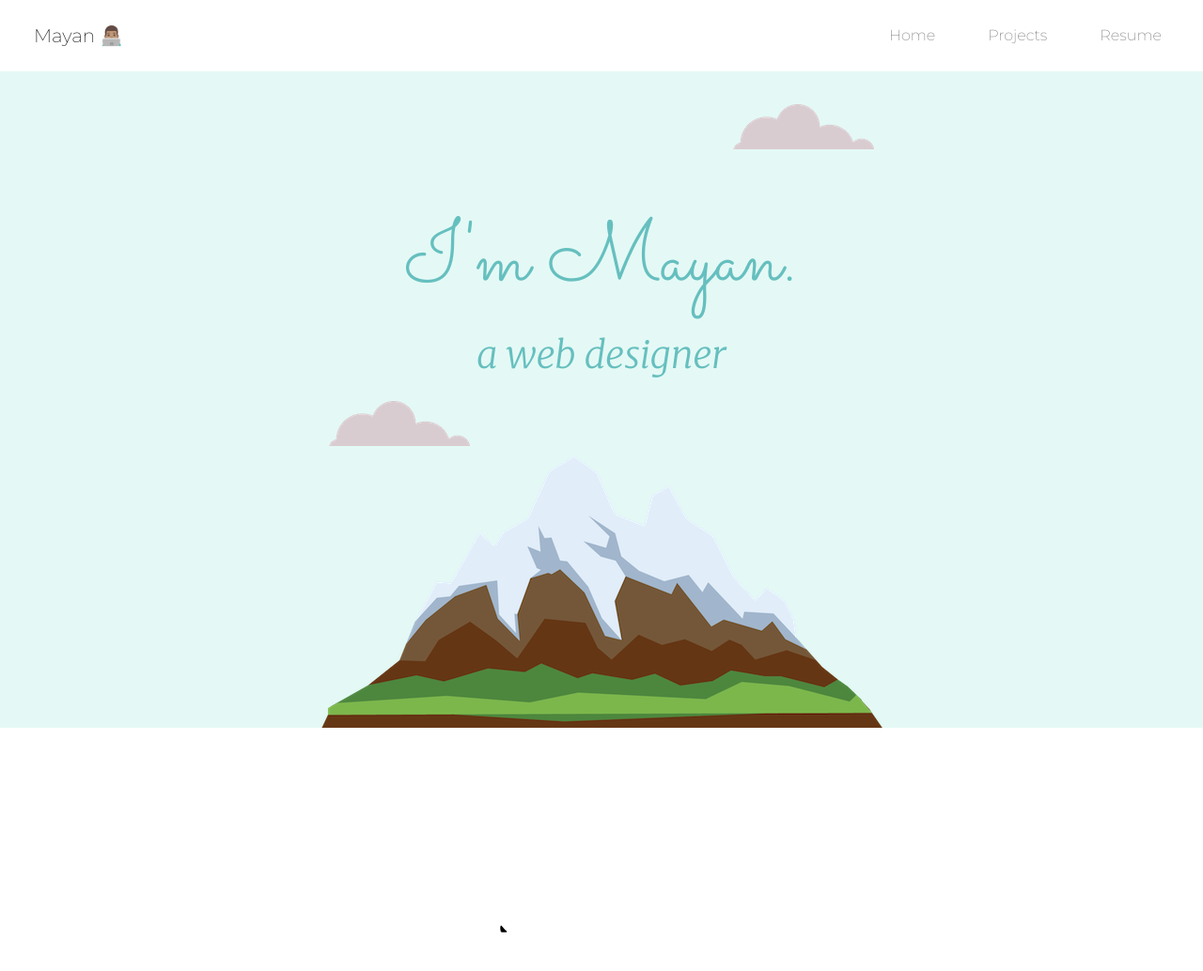
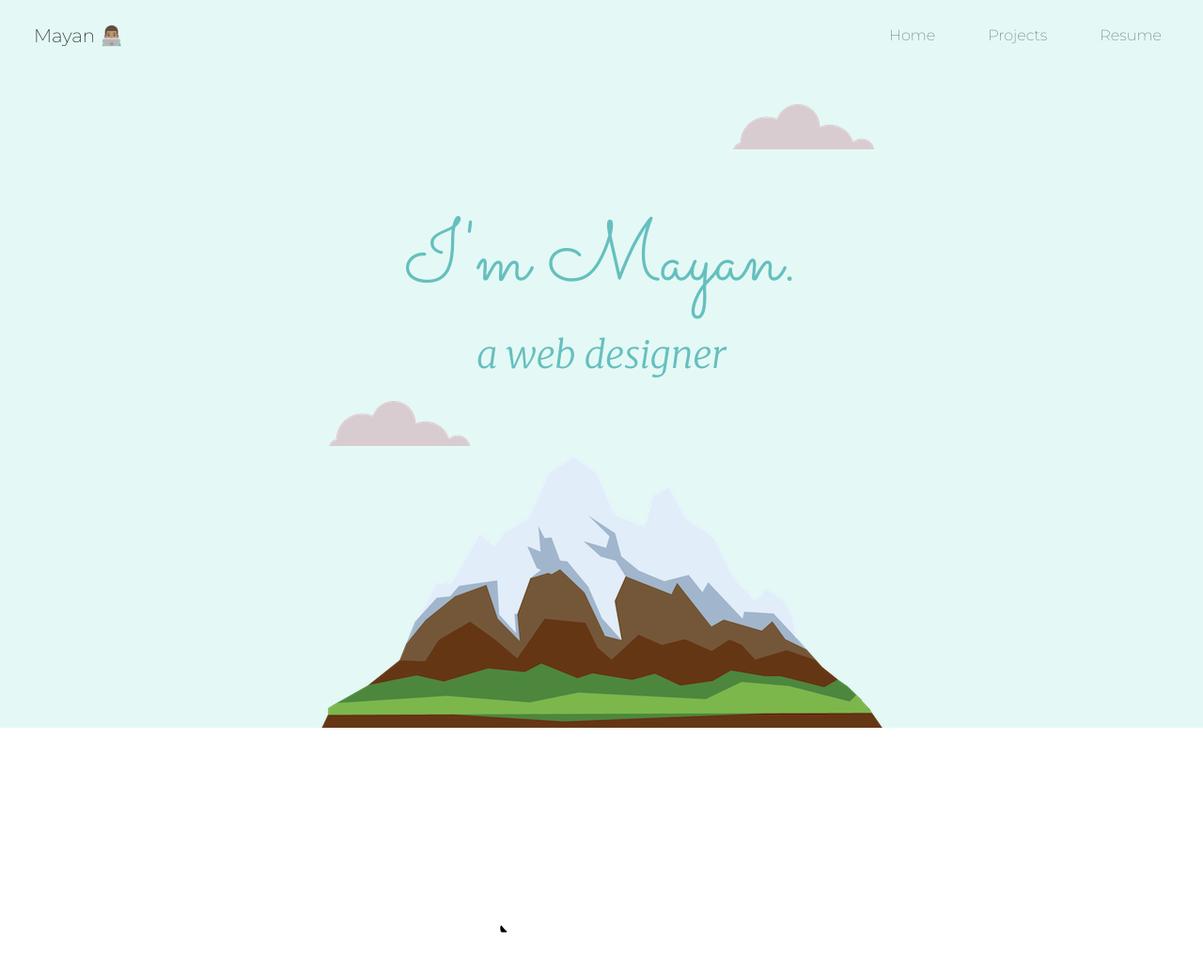
Before and after one commit to mishramayan/PersonalWebsite, a plain HTML site: page index.html in a window 1280 px wide. Shown: the top 1034 px of the page at 94% size. Drawn offline with nearby package versions, Linux system fonts and the light colour scheme.

Commit message:
Added Navigation Bar

```diff
--- a/CSS/styles.css
+++ b/CSS/styles.css
@@ -30,6 +30,10 @@ h4 {
   font-size: 2.5rem;
   margin: 20px auto 0 auto;
   color: #66BFBF;
+}
+
+.NavBar{
+  background-color: #E4F9F5;
 }
 
 .top-container {
```
